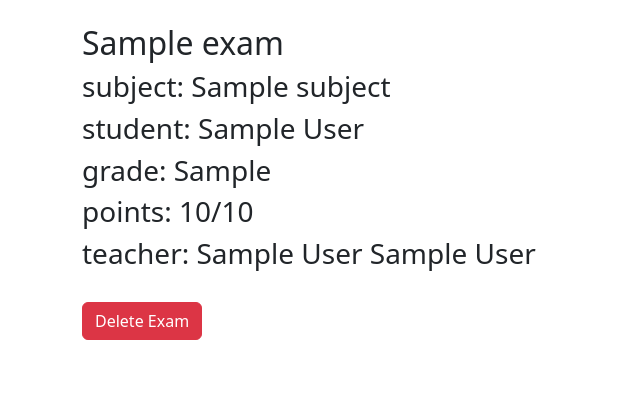
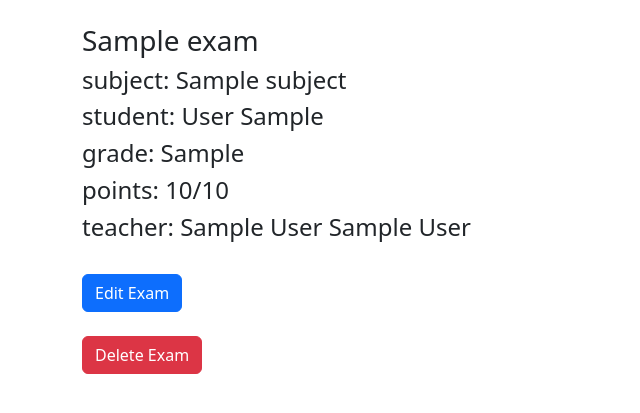
Before and after one commit to Johnny-FTW/School-Information-System, a Django app: page /exam_detail/1/ in a window 1280 px wide. Shown: the part 46-459 px from the top of the page, without its empty margins (0-640 px from the left). Run offline with Django 4.2, Linux system fonts and the light colour scheme; a user stored in the database is signed in; tables that the repository leaves empty hold one stand-in row (values such as "Sample post").

Commit message:
add, delete, change exams in subject_detail.html

```diff
--- a/main_app/forms.py
+++ b/main_app/forms.py
@@ -3,7 +3,7 @@ from django.db import transaction
 from django import forms
 
 
-from .models import *
+from .models import User, Student, Teacher, Exam
 
 
 class StudentSignupForm(UserCreationForm):
--- a/main_app/models.py
+++ b/main_app/models.py
@@ -2,8 +2,6 @@ from PIL import Image
 from django.contrib.auth.models import AbstractUser
 from django.db import models
 import os
-
-# Create your models here.
 
 
 class User(AbstractUser):
@@ -11,7 +9,10 @@ class User(AbstractUser):
     is_teacher = models.BooleanField(default=False)
 
     def __str__(self):
-        return f'{self.first_name} {self.last_name}'
+        return f'{self.last_name} {self.first_name}'
+
+    class Meta:
+        ordering = ['last_name']
 
 
 class Teacher(models.Model):
@@ -56,7 +57,7 @@ class Student(models.Model):
     school_class = models.ForeignKey(Class, on_delete=models.DO_NOTHING, null=True)
 
     def __str__(self):
-        return f'{self.user.first_name} {self.user.last_name}'
+        return f'{self.user.last_name} {self.user.first_name}'
 
     @property
     def user_id(self):
@@ -109,4 +110,4 @@ class SubjectSchedule(models.Model):
     end_time = models.TimeField()
 
     class Meta:
-        unique_together = ('subject', 'day_of_week', 'start_time', 'end_time',)
+        unique_together = ('subject', 'day_of_week', 'start_time', 'end_time')
--- a/main_app/templates/exam_detail.html
+++ b/main_app/templates/exam_detail.html
@@ -3,17 +3,19 @@
 
 {% block content %}
 
-
-<h2>{{exam.name}}</h2>
-<h3>subject: {{exam.subject}}</h3>
-<h3>student: {{exam.student}}</h3>
-<h3>grade: {{exam.grade}}</h3>
+<h3>{{exam.name}}</h3>
+<h4>subject: {{exam.subject}}</h4>
+<h4>student: {{exam.student}}</h4>
+<h4>grade: {{exam.grade}}</h4>
 {% if exam.max_points and exam.points_achieved %}
-<h3>points: {{exam.max_points}}/{{exam.points_achieved}}</h3>
+<h4>points: {{exam.max_points}}/{{exam.points_achieved}}</h4>
 {% endif %}
-<h3>teacher: {{teacher.title}} {{teacher.user.first_name}} {{teacher.user.last_name}}</h3>
+<h4>teacher: {{teacher.title}} {{teacher.user.first_name}} {{teacher.user.last_name}}</h4>
 <br>
 {% if request.user == teacher.user %}
+<div><a class="btn btn-primary display-4" href="{% url 'update_exam' pk=exam.id %}">Edit Exam</a></div>
+<br>
 <div><a class="btn btn-danger display-4" href="{% url 'delete_exam' pk=exam.id %}">Delete Exam</a></div>
 {% endif %}
+
 {% endblock %}
--- a/main_app/views.py
+++ b/main_app/views.py
@@ -117,7 +117,7 @@ class ExamCreateView(PermissionRequiredMixin, CreateView):
         student_id = self.kwargs['student_id']
         subject_id = self.kwargs['subject_id']
         subject = Subject.objects.get(id=subject_id)
-        student = Student.objects.get(id=student_id)
+        student = Student.objects.get(user_id=student_id)
         form.instance.subject = subject
         form.instance.student = student
         return super().form_valid(form)
@@ -128,7 +128,7 @@ class ExamUpdateView(PermissionRequiredMixin, UpdateView):
     model = Exam
     form_class = ExamForm
     success_url = reverse_lazy('home')
-    permission_required = 'main_app.edit_exam'
+    permission_required = 'main_app.change_exam'
 
 
 class ExamDeleteView(PermissionRequiredMixin, DeleteView):
```
Also changed, not shown: main_app/templates/subject_detail.html (+10 -4 lines), README.md.
